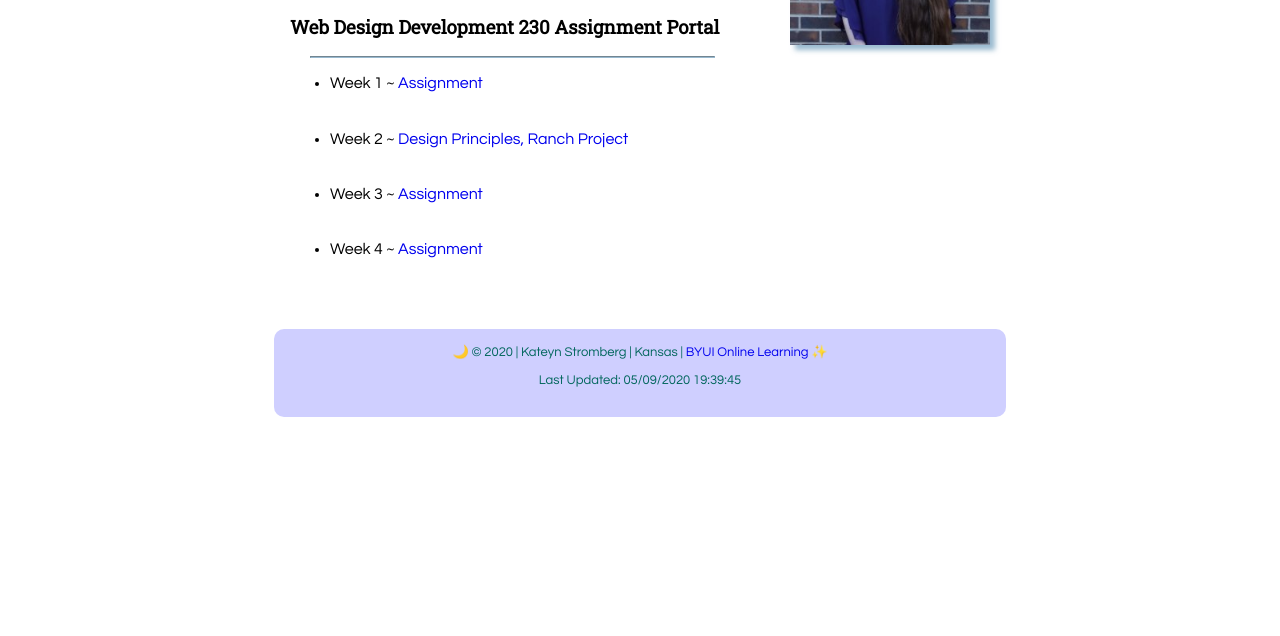
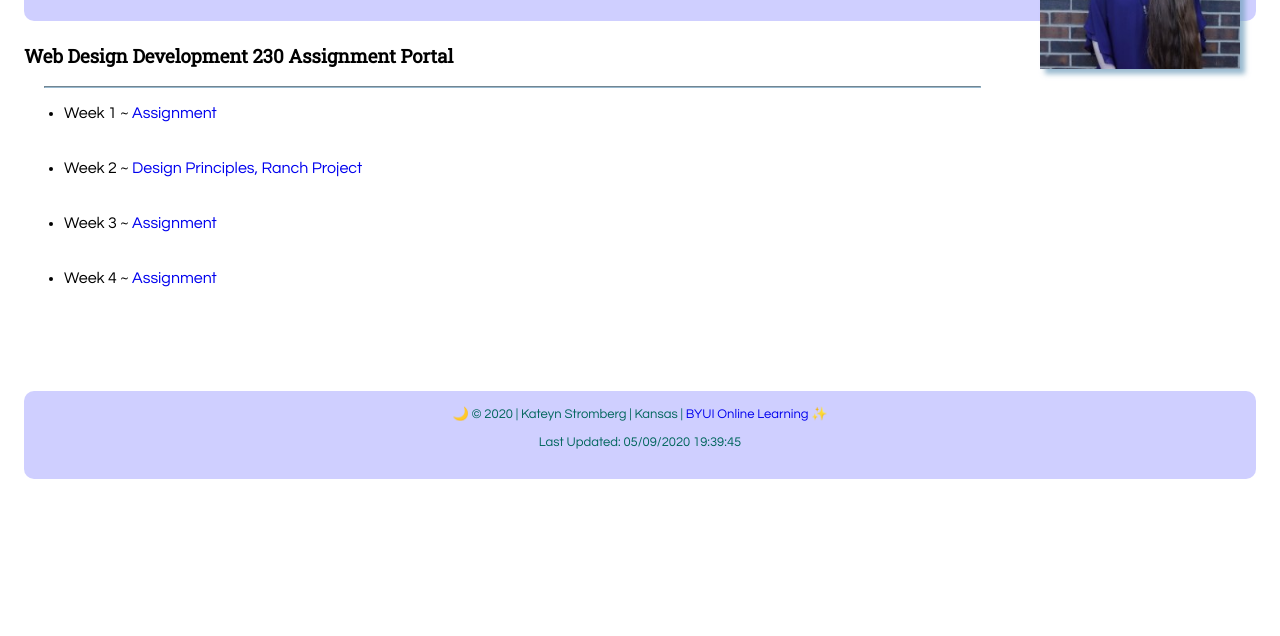
Before and after one commit to KateStrom22/KateStrom22.github.io, a plain HTML site: page index.html in a window 1280 px wide. Shown: the part 164-800 px from the top of the page. Drawn offline with Linux system fonts and the light colour scheme.

Commit message:
yep, done. tweaked my portal code for visuals

```diff
--- a/css/main.css
+++ b/css/main.css
@@ -8,8 +8,8 @@ a:link{
 }
 
 header, main, footer {
-    max-width: 700px;
-    margin: 0 auto;
+    max-width: span;
+    margin: 1.5rem;
 }
 
 hr {
```
